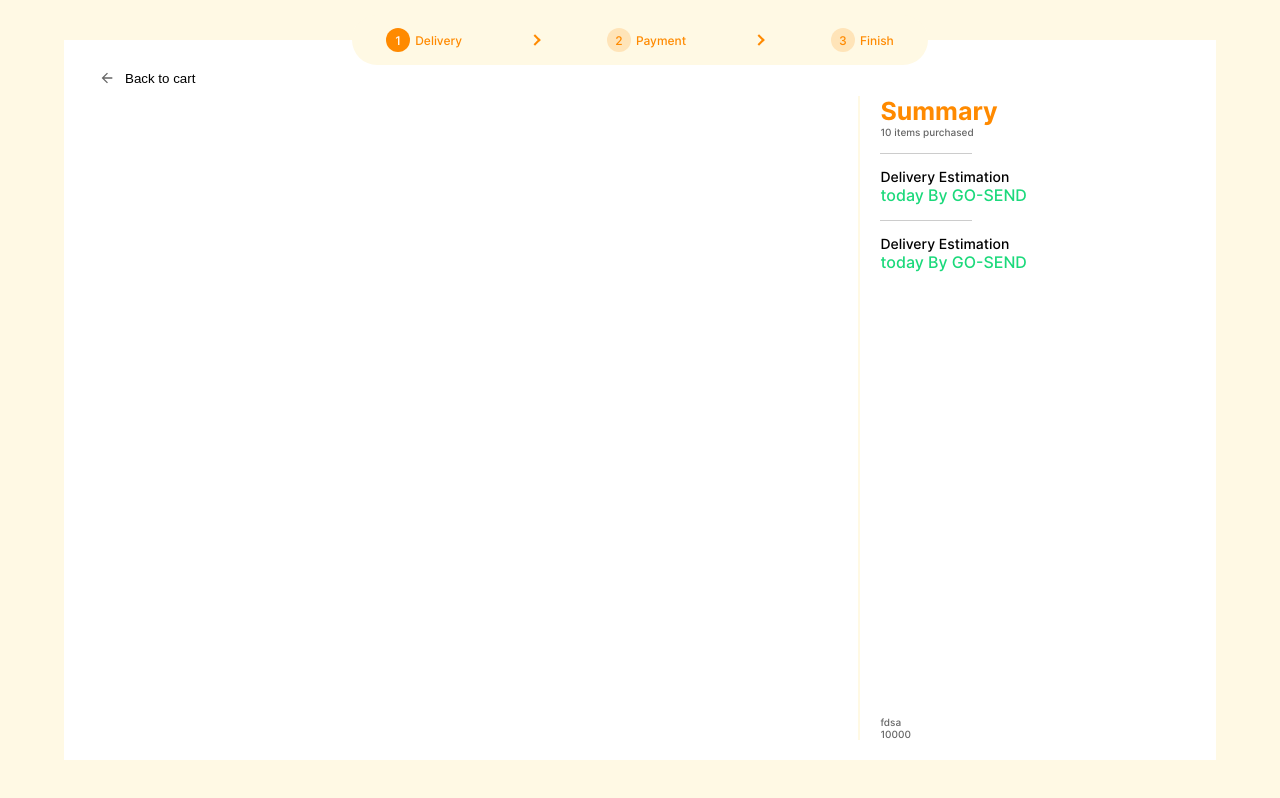
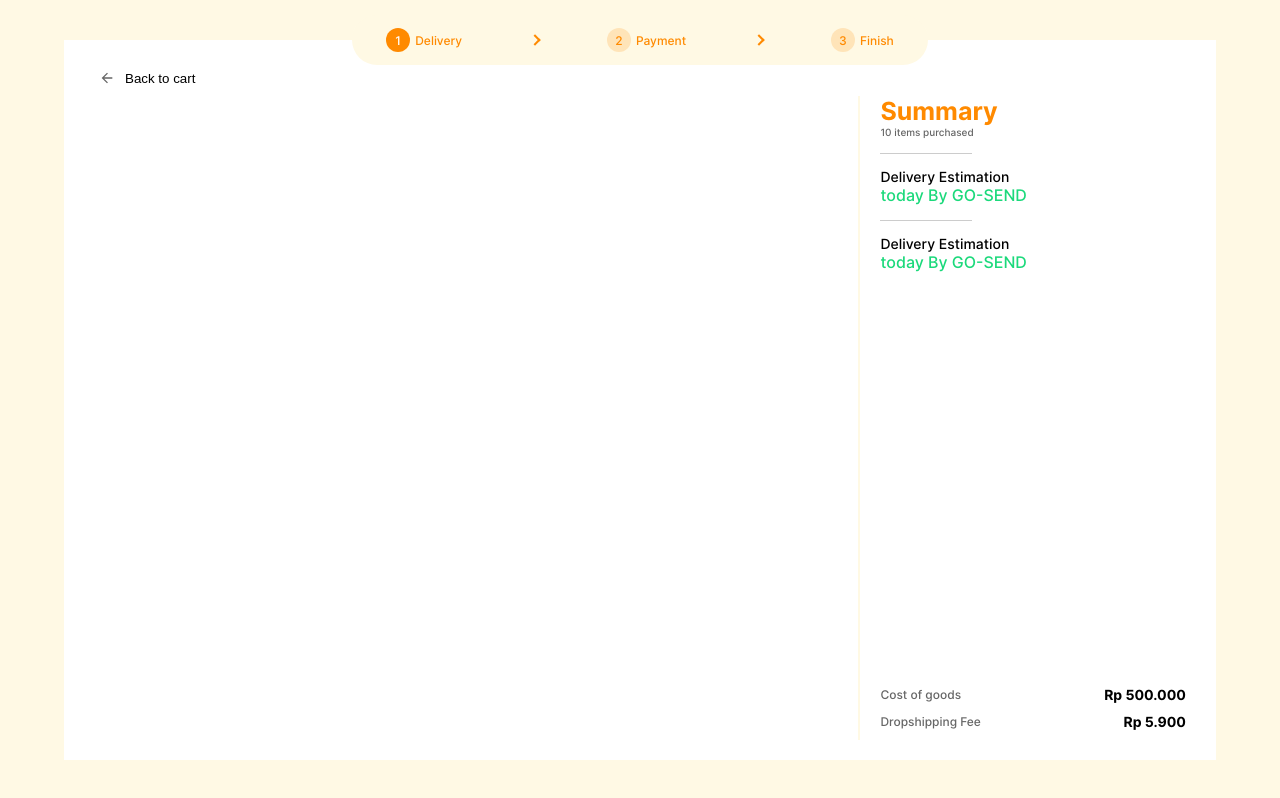
Before and after one commit to satriyawicaksana/jakmall, a Vue app: page / in a window 1280 px wide. Built offline with nearby package versions, Linux system fonts and the light colour scheme.

Commit message:
adding list cost component

```diff
--- a/src/App.vue
+++ b/src/App.vue
@@ -43,10 +43,12 @@
               <SummaryBox title="Delivery Estimation" detail="today By GO-SEND" />
             </div>
             <div class="summary__bot">
-              <div class="summary__bot_cost">
-                <p class="summary__bot_title">fdsa</p>
-                <p class="summary__bot_amount">10000</p>
-              </div>
+              <ListCost
+                v-for="list in listCost"
+                :key="list.title"
+                :title="list.title"
+                :amount="list.amount"
+              />
             </div>
           </div>
         </div>
@@ -59,12 +61,14 @@
 //import InputBox from "./components/InputBox";
 import NavigationItem from "./components/NavigationItem";
 import SummaryBox from "./components/SummaryBox";
+import ListCost from "./components/ListCost";
 export default {
   name: "App",
   components: {
     //InputBox,
     NavigationItem,
-    SummaryBox
+    SummaryBox,
+    ListCost
   },
   data: function() {
     return {
@@ -253,4 +257,8 @@ html {
     font-family: inter-bold;
   }
 }
+
+.summary__bot {
+  width: 100%;
+}
 </style>
--- /dev/null
+++ b/src/components/ListCost.vue
@@ -0,0 +1,47 @@
+<template>
+  <div class="listcost">
+    <p class="listcost__title">{{title}}</p>
+    <p class="listcost__amount">{{formatAmount}}</p>
+  </div>
+</template>
+
+<script>
+export default {
+  name: "ListCost",
+  props: ["title", "amount"],
+  computed: {
+    formatAmount: function() {
+      return new Intl.NumberFormat("id-ID", {
+        style: "currency",
+        currency: "IDR",
+        minimumFractionDigits: 0
+      }).format(this.amount);
+    }
+  }
+};
+</script>
+
+<style lang="stylus" scoped>
+@font-face {
+  font-family: inter-bold;
+  src: url('../assets/Inter-Bold.otf');
+}
+
+.listcost {
+  display: flex;
+  flex-direction: row;
+  justify-content: space-between;
+  align-items: center;
+  margin: 1rem 0;
+}
+
+.listcost__title {
+  font-size: 1.2rem;
+}
+
+.listcost__amount {
+  font-family: inter-bold;
+  color: black;
+  font-size: 1.4rem;
+}
+</style>
```
